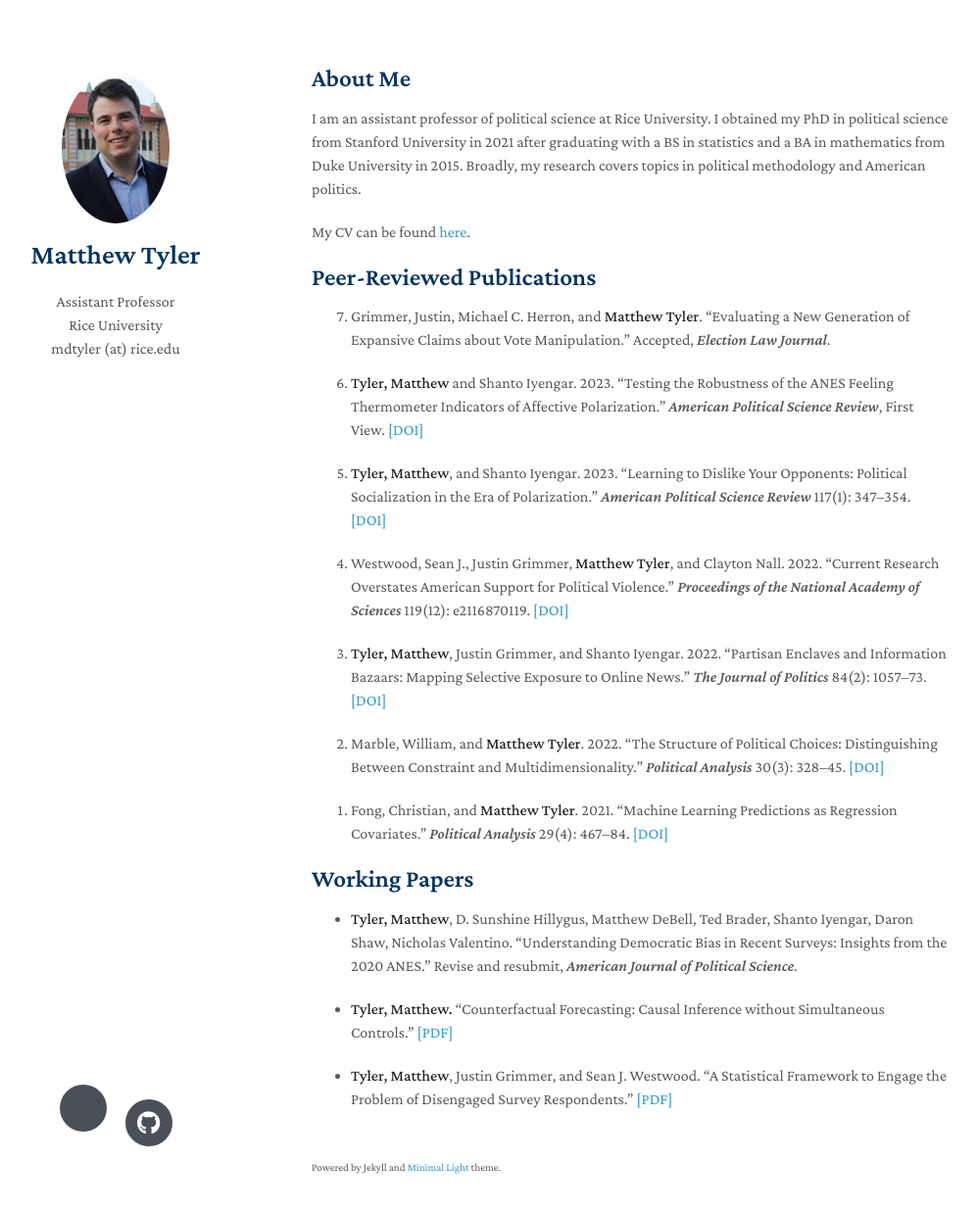
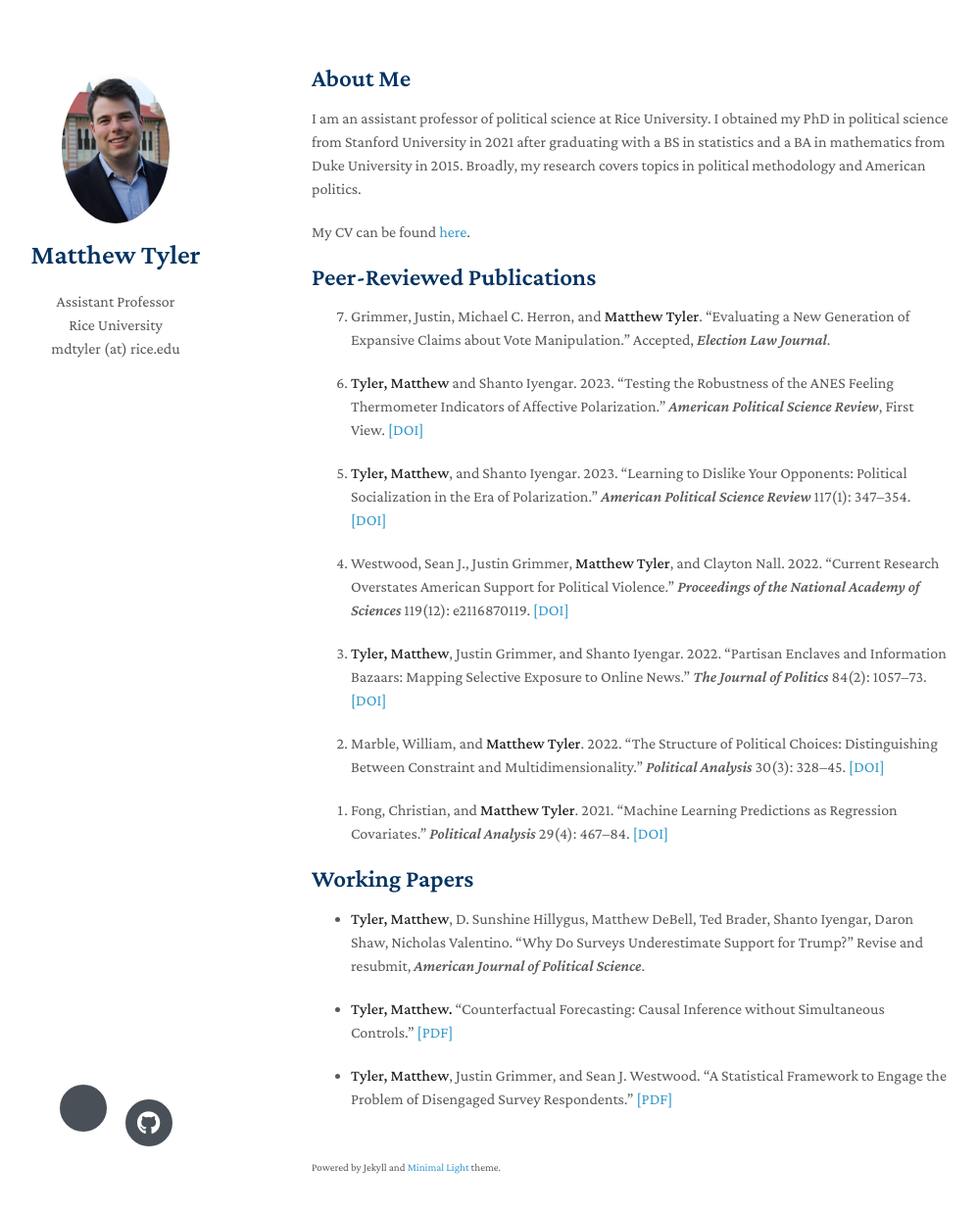
Before and after one commit to matthewtyler/matthewtyler.github.io, a Jekyll site: the page built from index.md, in a window 1280 px wide and 1272 px high. Shown: the top 1237 px of the window at 98% size, without its empty margins (152-1150 px from the left). Built offline with Jekyll 4.4.1, drawn with Linux system fonts in a browser that asks for light colours; nearby versions of some CDN libraries; a style sheet for code colours, icons or effects is not loaded; our own code applies the rules of GitHub Pages for plain Markdown files.

Commit message:
Update index.md

```diff
--- a/index.md
+++ b/index.md
@@ -32,7 +32,7 @@
 
 ## Working Papers
 
-* **Tyler, Matthew**, D. Sunshine Hillygus, Matthew DeBell, Ted Brader, Shanto Iyengar, Daron Shaw, Nicholas Valentino. "Understanding Democratic Bias in Recent Surveys: Insights from the 2020 ANES." Revise and resubmit, *American Journal of Political Science*.
+* **Tyler, Matthew**, D. Sunshine Hillygus, Matthew DeBell, Ted Brader, Shanto Iyengar, Daron Shaw, Nicholas Valentino. "Why Do Surveys Underestimate Support for Trump?" Revise and resubmit, *American Journal of Political Science*.
 
 
 * **Tyler, Matthew.** "Counterfactual Forecasting: Causal Inference without Simultaneous Controls." [[PDF]](https://www.dropbox.com/s/bux4klf66dh66qg/FSControls.pdf?dl=0)
```
